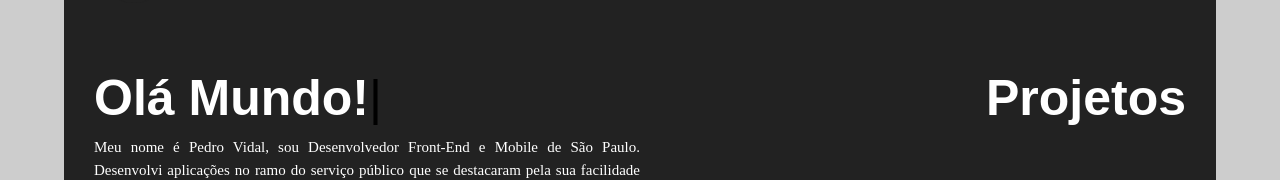
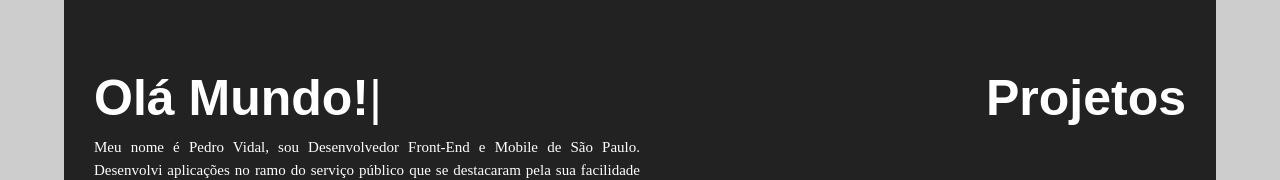
Before and after one commit to PedroVidal27/react-portfolio, a Next.js app: page /react-portfolio/ in a window 1280 px wide. Shown: the part 137-317 px from the top of the page. Built offline with nearby package versions, Linux system fonts and the light colour scheme.

Commit message:
:bug: fix caret color

```diff
--- a/src/app/components/typing/styles.css
+++ b/src/app/components/typing/styles.css
@@ -1,6 +1,6 @@
 .blinking-cursor::after {
   content: "|";
-  color: rgb(var(--foreground-rgb));
+  color: #FFFFFF;
   font-weight: 400;
   animation: blink 1s step-end infinite;
 }
```
